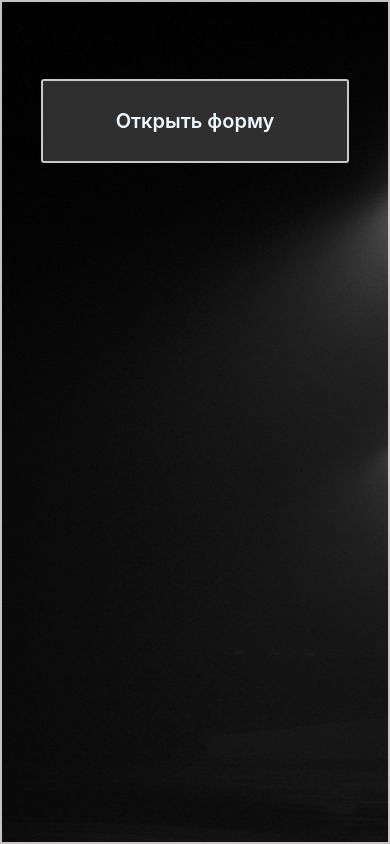
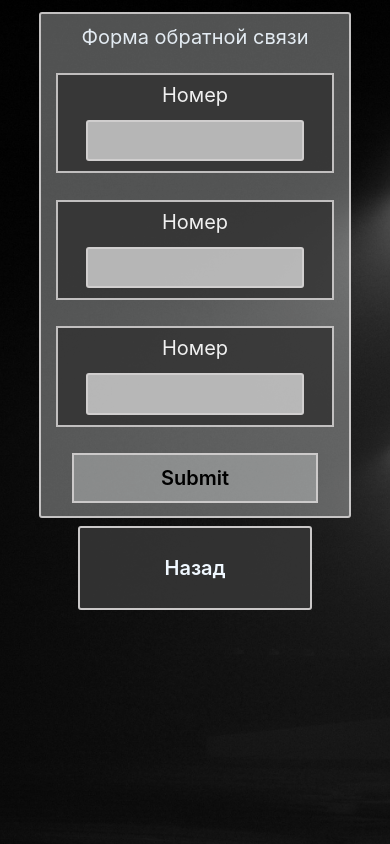
Before and after one commit to Grekalimbus/task-form, a React (Create React App) app: page / in a window 390 px wide. Both pictures are taken after a click on the button "Открыть форму". Built offline with nearby package versions, Linux system fonts and the light colour scheme.

Commit message:
ready all styles

```diff
--- a/src/App.jsx
+++ b/src/App.jsx
@@ -1,13 +1,39 @@
-import React from 'react';
+import React, { useState } from 'react';
 import Button from './components/Button';
 import Form from './components/Form';
 import styles from './index.module.css';
 
 function App() {
+  const [display, setDisplayForm] = useState(false);
+  const [styleButtonForm, setStyleButtonForm] = useState({ display: '' });
+  const [styleButtonBack, setStyleButtonBack] = useState({ display: 'none' });
+
+  const handleDisplay = () => {
+    console.log('fd');
+    setDisplayForm((prevState) => (prevState = !prevState));
+    if (!display) {
+      setStyleButtonForm({ display: 'none' });
+      setStyleButtonBack({ display: '' });
+    } else {
+      setStyleButtonForm({ display: '' });
+      setStyleButtonBack({ display: 'none' });
+    }
+  };
   return (
     <div className={styles.app}>
-      <Button styles={styles.button} title={'Открыть форму'} />
-      <Form />
+      <Button
+        styleDisplay={styleButtonForm}
+        handleDisplay={handleDisplay}
+        styles={styles.buttonGetForm}
+        title={'Открыть форму'}
+      />
+      <Form display={display} />
+      <Button
+        styleDisplay={styleButtonBack}
+        handleDisplay={handleDisplay}
+        styles={styles.buttonBack}
+        title={'Назад'}
+      />
     </div>
   );
 }
--- a/src/components/Button.jsx
+++ b/src/components/Button.jsx
@@ -1,7 +1,13 @@
 import React from 'react';
 
-const Button = ({ styles, title }) => {
-  return <button className={styles}>{title}</button>;
+const Button = ({ styles, title, handleDisplay, styleDisplay }) => {
+  return handleDisplay ? (
+    <button style={styleDisplay} onClick={handleDisplay} className={styles}>
+      {title}
+    </button>
+  ) : (
+    <button className={styles}>{title}</button>
+  );
 };
 
 export default Button;
--- a/src/components/Form.jsx
+++ b/src/components/Form.jsx
@@ -4,12 +4,22 @@ import styles from './index.module.css';
 import Button from './Button';
 import { useState } from 'react';
 
-const Form = () => {
-  const handleSubmit = () => {
+const Form = ({ display }) => {
+  const handleSubmit = (e) => {
+    e.preventDefault();
     console.log('f');
   };
+  function checkDisplay(display) {
+    return !display ? { display: 'none' } : { display: '' };
+  }
+  const displayCall = checkDisplay(display);
+
   return (
-    <form onSubmit={handleSubmit} className={styles.formWrapper}>
+    <form
+      onSubmit={handleSubmit}
+      style={displayCall}
+      className={styles.formWrapper}
+    >
       <h2 className={styles.title}>Форма обратной связи</h2>
       <Field styles={styles} />
       <Field styles={styles} />
--- a/src/components/index.module.css
+++ b/src/components/index.module.css
@@ -12,13 +12,14 @@
     height: 60%;
     margin-top: 3%;
     border-radius: 3px;
-    display:none;
     opacity: 0.95;
+    transition: all 1s;
 }
 .title{
     color: aliceblue;
     font-size: 20px;
 }
+
 /* FIELD COMPONENT */
 .fieldOneInput{
     width: 90%;
@@ -64,11 +65,6 @@
     font-weight: 600;
 }
 /* ======================= */
-
-
-
-/* ======================= */
-
 
 /* Big height */
 @media (min-height: 940px ) and (min-width: 800px){
--- a/src/index.module.css
+++ b/src/index.module.css
@@ -3,13 +3,11 @@
     flex-direction: column;
     width: 100%;
     height: 100vh;
-    border: 2px solid rgba(224, 221, 221, 0.877);
 }
 
-.button{
+.buttonGetForm{
     border: 2px solid rgba(224, 221, 221, 0.877);
     background-color: rgba(54, 54, 54, 0.87);
-    display: inline;
     color: aliceblue;
     width: 30%;
     height: 10%;
@@ -19,22 +17,36 @@
     margin: 0 auto;
     margin-top: 20%;
 }
-
-
+.buttonBack{
+    border: 2px solid rgba(224, 221, 221, 0.877);
+    background-color: rgba(54, 54, 54, 0.87);
+    color: aliceblue;
+    width: 30%;
+    height: 10%;
+    border-radius: 3px;
+    font-size: 20px;
+    font-weight: 600;
+    margin: 0 auto;
+    margin-top: 2%;
+}
 /* ========================== */
 /*height*/
 @media (max-height: 750px ) {
-     .button{
+     .buttonGetForm{
         margin-top: 10%;
      }
 }
 @media (max-height: 650px ) {
-    .button{
+    .buttonGetForm{
        margin-top: 15%;
+    }
+    .buttonBack{margin-top: 5px;
+        height: 8%;
+        margin-bottom: 10px;
     }
 }
 @media (max-height: 550px ) {
-    .button{
+    .buttonGetForm{
        margin-top: 10%;
        height: 20%;
     }
@@ -42,22 +54,25 @@
 /* ======= */
 /*width*/
 @media (max-width: 800px ) {
-    .button{
+    .buttonGetForm{
        width: 50%;
     }
 }
 @media (max-width: 700px ) {
-    .button{
+    .buttonGetForm{
        width: 65%;
     }
+    .buttonBack{
+        width: 60%;
+     }
 }
 @media (max-width: 600px ) {
-    .button{
+    .buttonGetForm{
        width: 75%;
     }
 }
 @media (max-width: 500px ) {
-    .button{
+    .buttonGetForm{
        width: 80%;
     }
 }
```
Also changed, not shown: src/index.css (line endings or trailing spaces).
